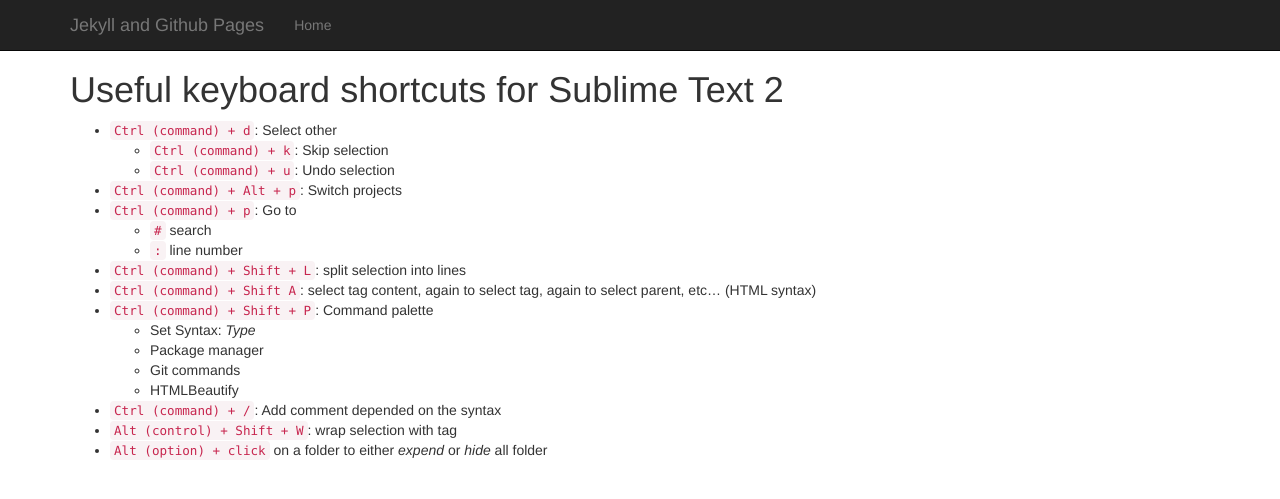
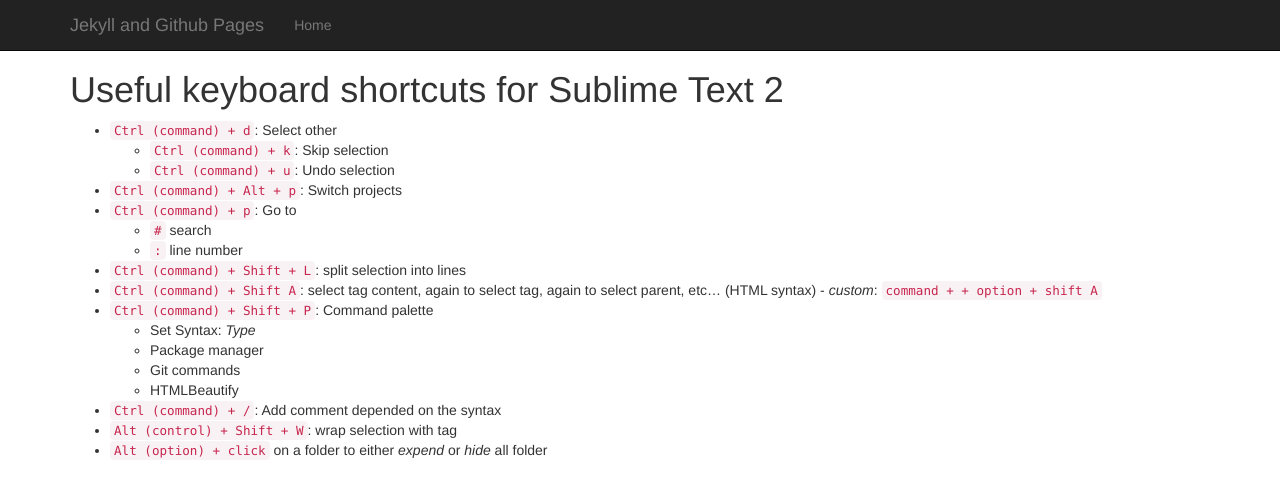
Before and after one commit to shawnthompson/jekyll-presentation, a Jekyll site: the page built from _posts/2014-12-30-sublime-text-2.md, in a window 1280 px wide. Shown: the top 499 px of the page. Built offline with Jekyll 4.4.1, drawn with Linux system fonts in a browser that asks for light colours; Markdown is read by kramdown in place of the engine named in the settings.

Commit message:
added custom select option

```diff
--- a/_posts/2014-12-30-sublime-text-2.md
+++ b/_posts/2014-12-30-sublime-text-2.md
@@ -11,7 +11,7 @@
   - `#` search
   - `:` line number
 * `Ctrl (command) + Shift + L`: split selection into lines
-* `Ctrl (command) + Shift A`: select tag content, again to select tag, again to select parent, etc... (HTML syntax)
+* `Ctrl (command) + Shift A`: select tag content, again to select tag, again to select parent, etc... (HTML syntax) - _custom_: `command + + option + shift A`
 * `Ctrl (command) + Shift + P`: Command palette
   - Set Syntax: _Type_
   - Package manager
```
